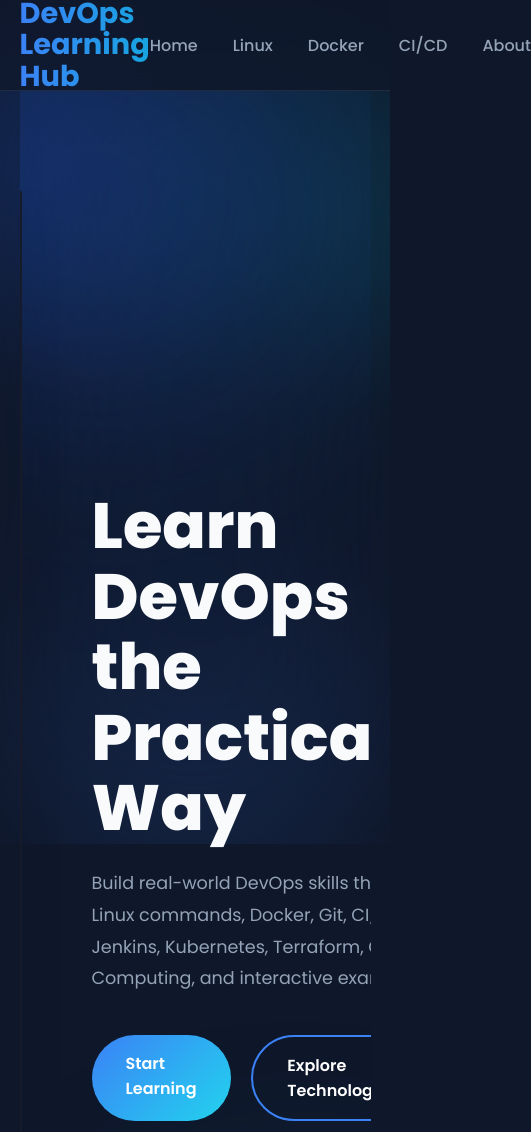
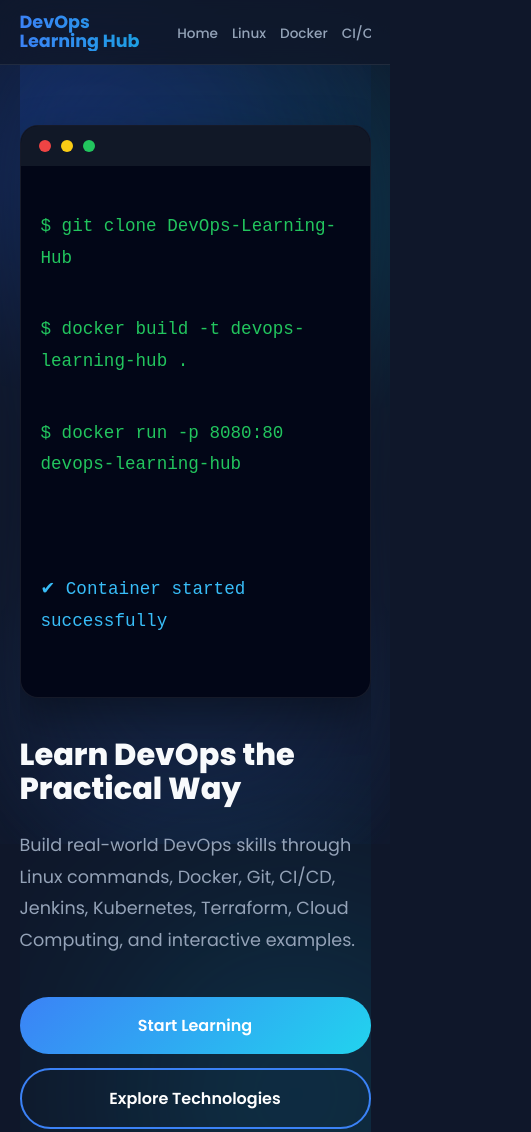
Before and after one commit to syed-m-umair/DevOps-Learning-Hub, a plain HTML site: page index.html in a window 390 px wide. Shown: the top 1132 px of the page, 531 px wide, since content can reach past the window. Drawn offline with Linux system fonts and the light colour scheme; a script that the page names is missing.

Commit message:
CSS issues resolved for mobile screen compatibility styles.css and linux.css

```diff
--- a/CSS/styles.css
+++ b/CSS/styles.css
@@ -1107,3 +1107,183 @@ footer{
 }
 
 }
+
+/* ==========================================
+   RESPONSIVE / MOBILE FIXES
+========================================== */
+
+/* ===== NAVBAR ===== */
+
+@media(max-width:900px){
+
+.navbar{
+
+    height:70px;
+
+    gap:14px;
+
+}
+
+.nav-links{
+
+    gap:18px;
+
+    overflow-x:auto;
+
+    -ms-overflow-style:none;
+
+    scrollbar-width:none;
+
+    white-space:nowrap;
+
+}
+
+.nav-links::-webkit-scrollbar{
+
+    display:none;
+
+}
+
+.logo h1{
+
+    font-size:1.3rem;
+
+}
+
+}
+
+@media(max-width:480px){
+
+.navbar{
+
+    height:64px;
+
+}
+
+.nav-links{
+
+    gap:14px;
+
+}
+
+.nav-links a{
+
+    font-size:.85rem;
+
+}
+
+.logo h1{
+
+    font-size:1.1rem;
+
+}
+
+}
+
+/* ===== HERO ===== */
+
+@media(max-width:900px){
+
+.hero{
+
+    grid-template-columns:1fr;
+
+    min-height:auto;
+
+    padding:60px 0;
+
+    gap:40px;
+
+}
+
+.hero h1{
+
+    font-size:2.4rem;
+
+}
+
+.terminal-body{
+
+    padding:20px;
+
+    font-size:14px;
+
+}
+
+}
+
+@media(max-width:480px){
+
+.hero h1{
+
+    font-size:1.9rem;
+
+}
+
+.hero-buttons{
+
+    flex-direction:column;
+
+    gap:14px;
+
+}
+
+.btn{
+
+    text-align:center;
+
+}
+
+}
+
+/* ===== SECTIONS / TYPE SCALE ===== */
+
+@media(max-width:768px){
+
+section{
+
+    padding:60px 0;
+
+}
+
+h2{
+
+    font-size:2rem;
+
+}
+
+.section-title{
+
+    font-size:2.1rem;
+
+}
+
+}
+
+/* ===== CARDS ===== */
+
+.cards{
+
+    display:grid;
+
+    grid-template-columns:repeat(auto-fit,minmax(280px,1fr));
+
+    gap:30px;
+
+    margin-top:50px;
+
+}
+
+@media(max-width:768px){
+
+.cards{
+
+    grid-template-columns:1fr;
+
+    gap:25px;
+
+    margin-top:35px;
+
+}
+
+}
```
Also changed, not shown: docker.html (+11 -0 lines).
